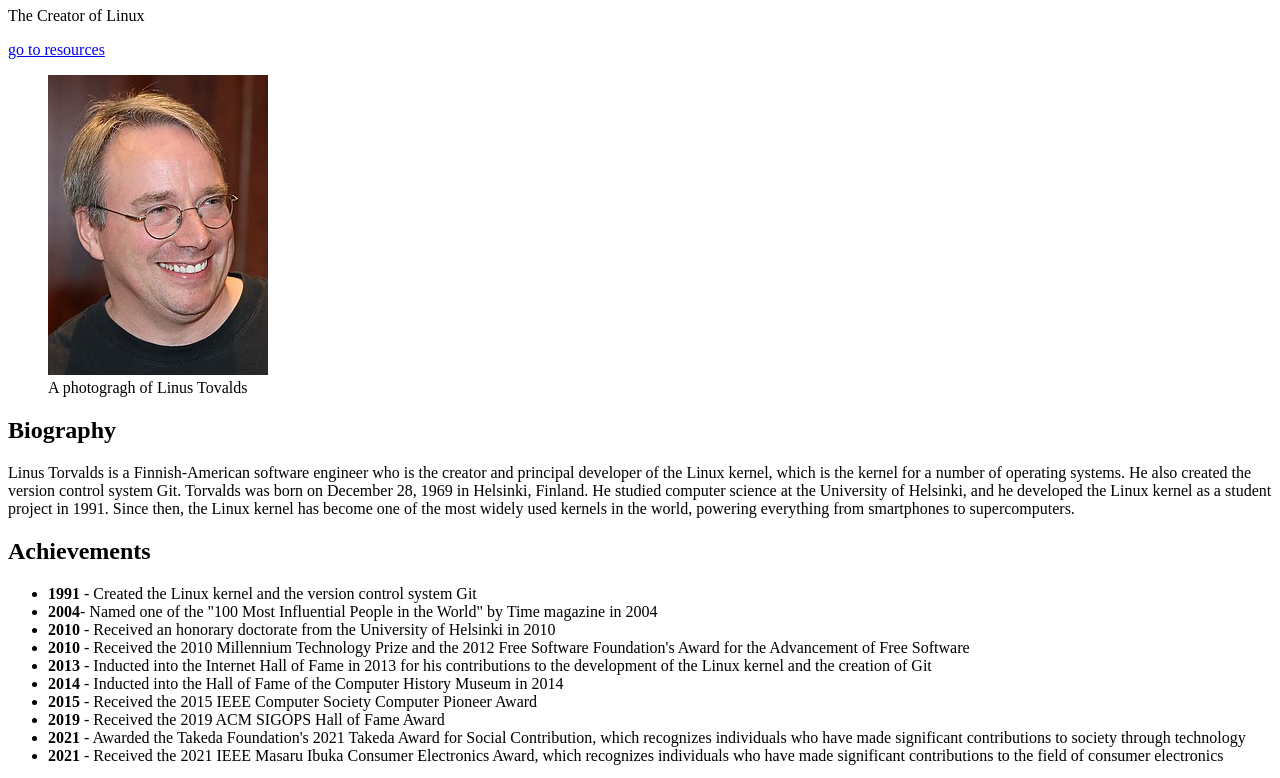
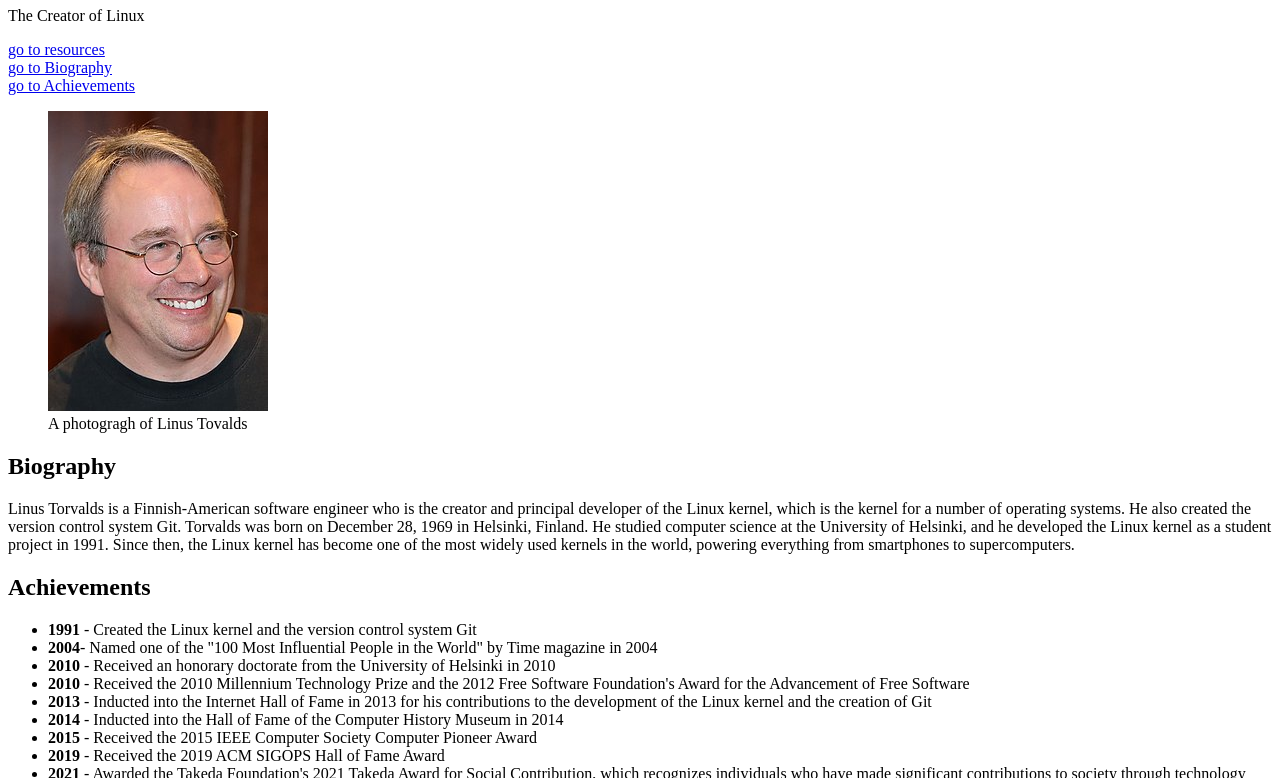
Before and after one commit to rohitgrove/HTMLProject, a plain HTML site: page index.html in a window 1280 px wide. Shown: the part 73-851 px from the top of the page. Drawn offline with Linux system fonts and the light colour scheme.

Commit message:
MinorUpdates

```diff
--- a/index.html
+++ b/index.html
@@ -12,22 +12,32 @@
     </style>
 </head>
 <body>
-    <h1>Linus Torvalds</h1>
-    <p>The Creator of Linux</p>
-    <a href="#Resources">go to resources</a>
+    <header>
+        <h1>Linus Torvalds</h1>
+        <p>The Creator of Linux</p>
+    </header>
+
+    <nav>
+        <a href="#res">go to resources</a>
+        <br>
+        <a href="#bio">go to Biography</a>
+        <br>
+        <a href="#ach">go to Achievements</a>
+    </nav>
+
     <figure>
         <img src="Linus_Bhaya.jpeg">
         <figcaption>A photogragh of Linus Tovalds</figcaption>
     </figure>
     <section>
-    <h2>Biography</h2>
+    <h2 id="bio">Biography</h2>
     <p>
         Linus Torvalds is a Finnish-American software engineer who is the creator and principal developer of the Linux kernel, which is the kernel for a number of operating systems. He also created the version control system Git. Torvalds was born on December 28, 1969 in Helsinki, Finland. He studied computer science at the University of Helsinki, and he developed the Linux kernel as a student project in 1991. Since then, the Linux kernel has become one of the most widely used kernels in the world, powering everything from smartphones to supercomputers.
     </p>
     </section>
 
     <section>
-    <h2>Achievements</h2>
+    <h2 id="ach">Achievements</h2>
     <ul>
         <li><strong>1991</strong>  - Created the Linux kernel and the version control system Git</li>
         <li><Strong>2004</Strong>- Named one of the "100 Most Influential People in the World" by Time magazine in 2004</li>
@@ -57,6 +67,5 @@
             <li><a href="https://www.thecodehelp.in">The Linux Kernel Archives</a></li>
         </ul>
     </Section>
-
 </body>
 </html>
```
